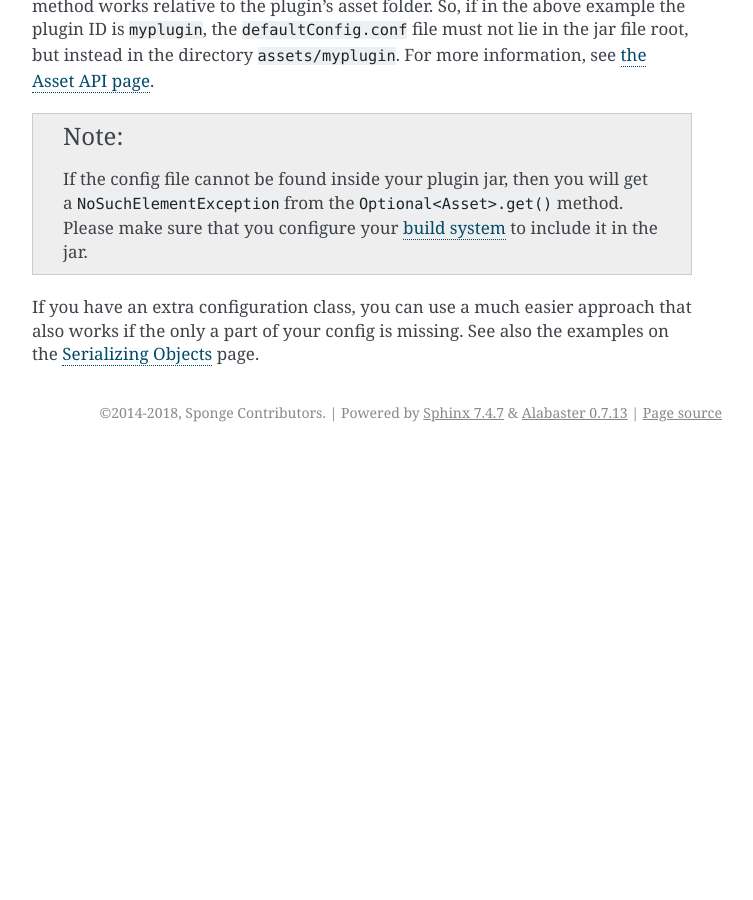
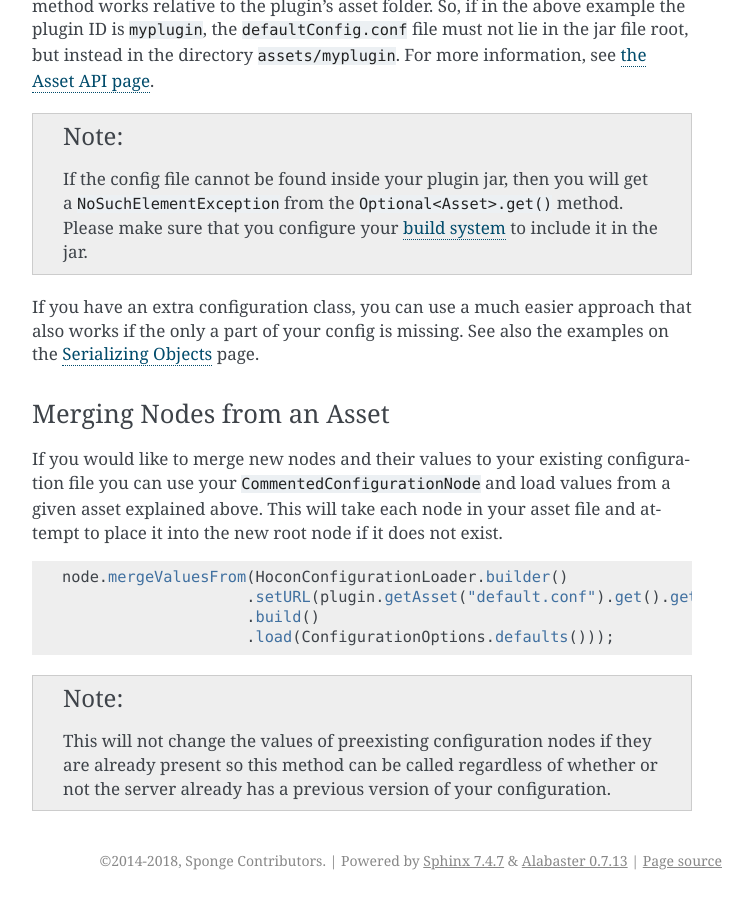
Before and after one commit to SpongePowered/SpongeDocs, a Sphinx documentation site: the page built from source/plugin/configuration/loaders.rst, in a window 1280 px wide and 900 px high, scrolled down 3593 px. Shown: the whole window, without its empty margins (388-1141 px from the left). Built offline with Sphinx 7.4.7, drawn with Linux system fonts in a browser that asks for light colours; pages that are not in the unit, such as notebooks, are missing from menus; cross-references to code outside the pages are shown as plain code; before the commit the page ends 4045 px from its top, so only the background shows below that; some of the changed text lies outside the part shown.

Commit message:
Moved merge node section to loaders from assets
Was recommended that this section be moved here for better categorization from my previous commit. Also added an extra note explaining how the nodes will not replace existing nodes but rather only set them up if they are virtual.

```diff
--- a/source/plugin/configuration/loaders.rst
+++ b/source/plugin/configuration/loaders.rst
@@ -164,3 +164,22 @@ must not lie in the jar file root, but instead in the directory ``assets/myplugi
 
 If you have an extra configuration class, you can use a much easier approach that also works if the only a part of your
 config is missing. See also the examples on the :doc:`serialization` page.
+
+Merging Nodes from an Asset
+===================
+
+If you would like to merge new nodes and their values to your existing configuration file you can use your
+``CommentedConfigurationNode`` and load values from a given asset explained above. This will take each node in
+your asset file and attempt to place it into the new root node if it does not exist.
+
+.. code-block:: java
+
+    node.mergeValuesFrom(HoconConfigurationLoader.builder()
+                        .setURL(plugin.getAsset("default.conf").get().getUrl())
+                        .build()
+                        .load(ConfigurationOptions.defaults()));
+
+.. note::
+
+    This will not change the values of preexisting configuration nodes if they are already present so this method can
+    be called regardless of whether or not the server already has a previous version of your configuration.
```
